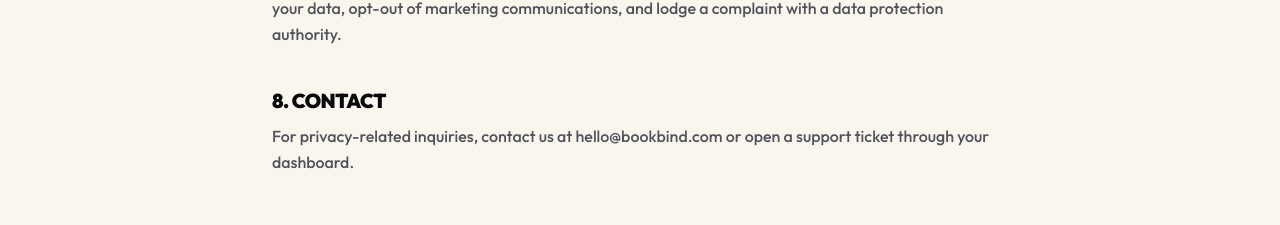
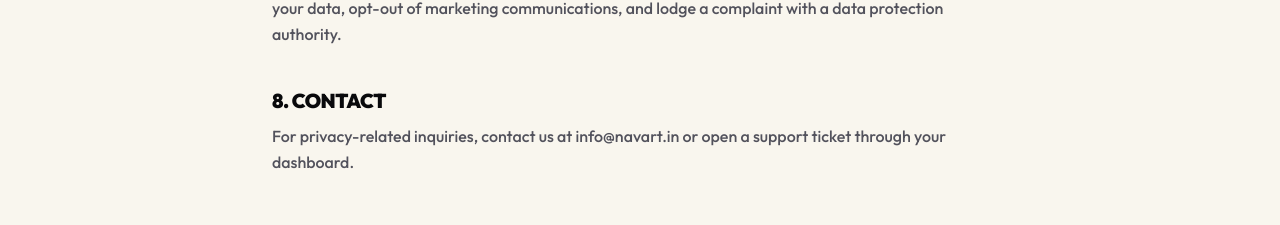
Before and after one commit to Haarsh-Gupta/packing-and-printing, a Next.js app in the folder client/: page /privacy in a window 1280 px wide. Shown: the part 1258-1483 px from the top of the page. Built offline with nearby package versions, Linux system fonts and the light colour scheme; no server answers.

Commit message:
minor change in dashboard and config

```diff
--- a/client/app/dashboard/layout.tsx
+++ b/client/app/dashboard/layout.tsx
@@ -114,7 +114,7 @@ export default function DashboardLayout({
                         >
                             <Menu className="h-6 w-6" />
                         </button>
-                        <span className="font-bold text-lg uppercase tracking-tight md:hidden">BookBind.</span>
+                        <span className="font-bold text-lg uppercase tracking-tight md:hidden">NavArt.</span>
                     </div>
                     <div className="flex items-center gap-4">
                         <span className="text-sm font-bold hidden md:inline-block">Welcome back, {user?.name || "User"}</span>
--- a/client/app/privacy/page.tsx
+++ b/client/app/privacy/page.tsx
@@ -14,7 +14,7 @@ export default function PrivacyPage() {
                 { title: "5. Data Storage & Retention", body: "Your data is stored on secure cloud servers. We retain your information for as long as your account is active or as needed to provide services. You may request account deletion at any time by contacting our support team." },
                 { title: "6. Cookies", body: "We use essential cookies for authentication and session management. No third-party tracking cookies are used without your explicit consent." },
                 { title: "7. Your Rights", body: "You have the right to: access your personal data, correct inaccurate information, request deletion of your data, opt-out of marketing communications, and lodge a complaint with a data protection authority." },
-                { title: "8. Contact", body: "For privacy-related inquiries, contact us at hello@bookbind.com or open a support ticket through your dashboard." },
+                { title: "8. Contact", body: "For privacy-related inquiries, contact us at info@navart.in or open a support ticket through your dashboard." },
             ].map((section) => (
                 <div key={section.title} className="space-y-2">
                     <h2 className="text-xl font-black uppercase tracking-tight">{section.title}</h2>
```
Also changed, not shown: 2 other files (tests, documents, lock files or other folders).
